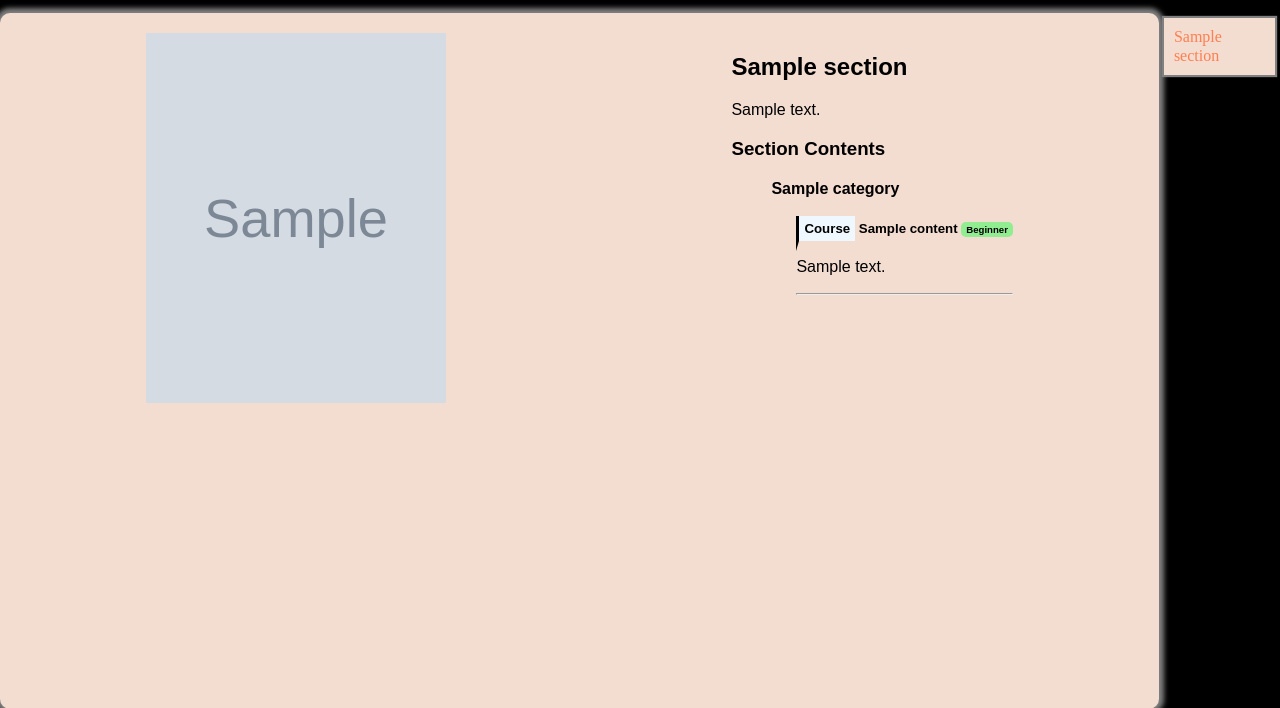
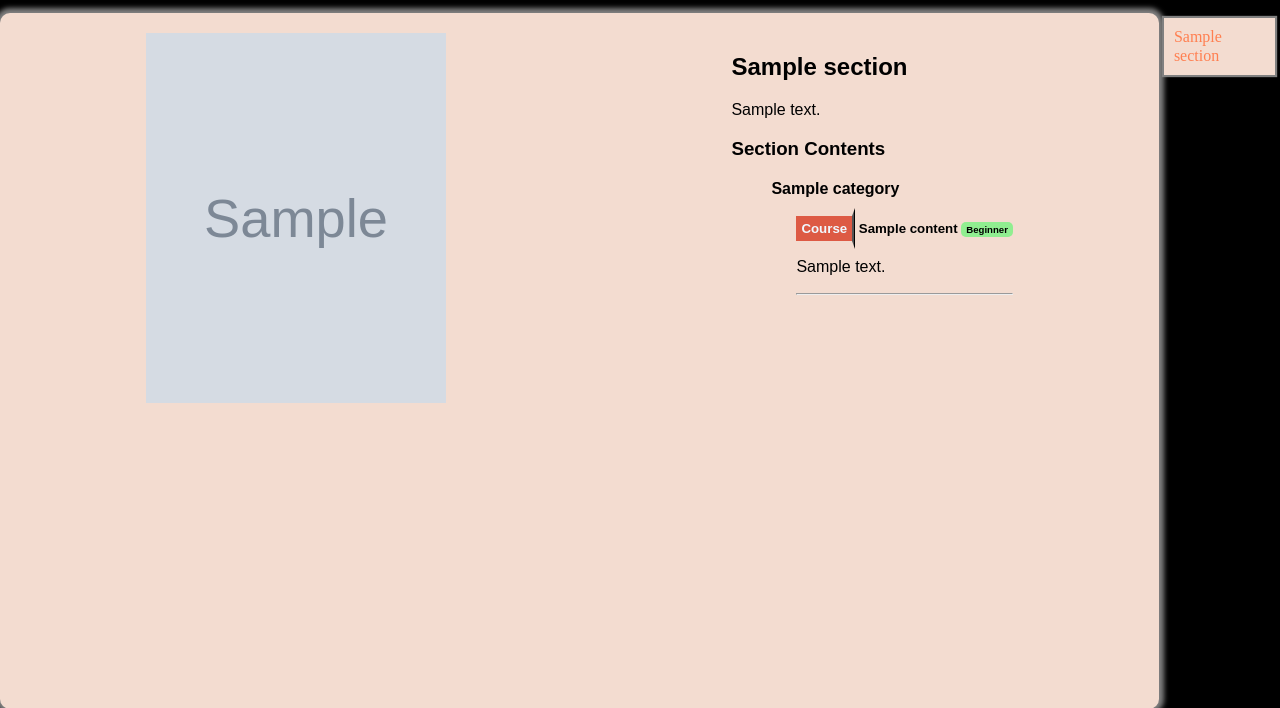
Before and after one commit to ggirlk/CleverClub, a Django app: page /section/1/ in a window 1280 px wide. Shown: the part 66-774 px from the top of the page. Run offline with Django 3.2, Linux system fonts and the light colour scheme; tables that the repository leaves empty hold one stand-in row (values such as "Sample post"); grey boxes marked "Sample" are stand-in pictures; parts of the project's set-up code (start-up, migrations or seed data) failed here and were passed over; some libraries are stand-ins or nearby versions; some web fonts are replaced.

Commit message:
small style

```diff
--- a/sections/templates/section.html
+++ b/sections/templates/section.html
@@ -99,9 +99,14 @@
     }
     .contentType {
         padding: 5px;
-        background-color: aliceblue;
-        border-left: 3px solid black;
-        border-bottom: 10px solid #F3DCD0;
+        background-color: rgb(221,90,68);
+        color: aliceblue;
+        /* border-left: 3px solid black; */
+        border-right: 3px ridge black;
+        border-top: 8px solid #F3DCD0;
+        border-bottom: 8px solid #F3DCD0;
+
+        /* border-top-right-radius: 20px; */
     }
 </style>
 
```
